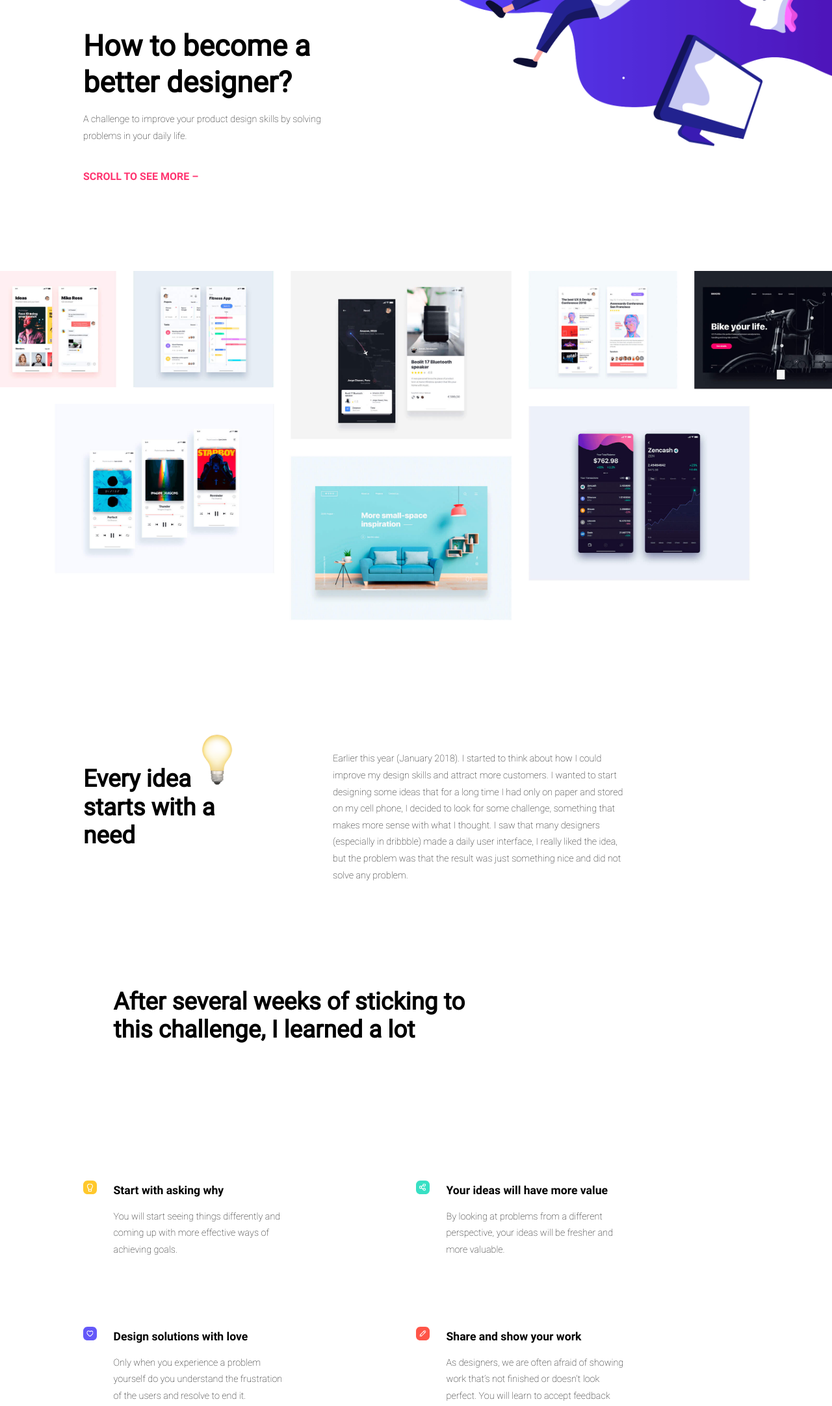
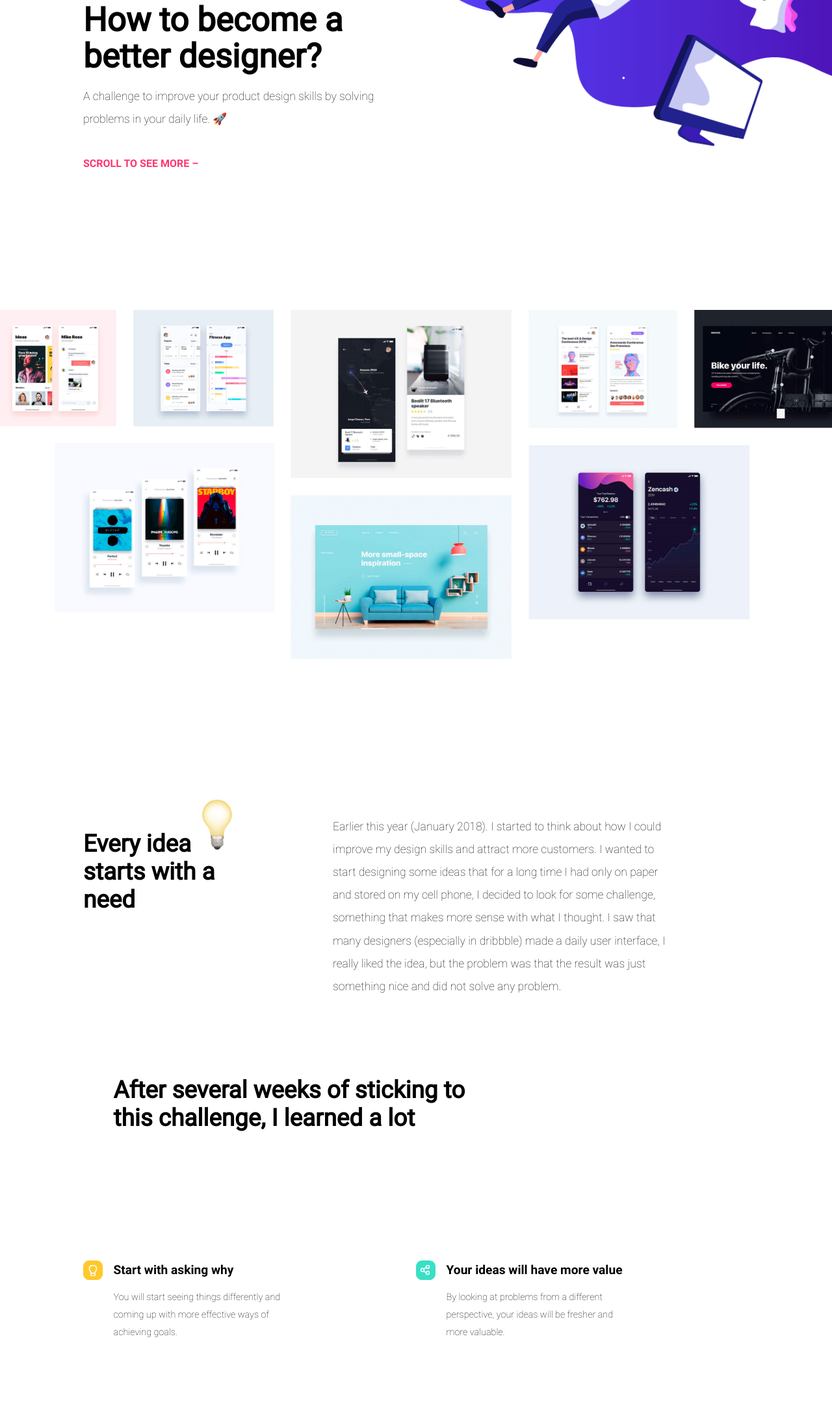
Before and after one commit to Isabellas97/project_design-challenge, a plain HTML site: page index.html in a window 1280 px wide. Shown: the part 398-2562 px from the top of the page at 65% size. Drawn offline with Linux system fonts and the light colour scheme.

Commit message:
Schriftart angepasst

```diff
--- a/assets/css/style.css
+++ b/assets/css/style.css
@@ -11,6 +11,10 @@
 @font-face {
   font-family: RoboBold;
   src: url("../font/Roboto-Bold.ttf");
+}
+@font-face {
+  font-family: RoboMedi;
+  src: url("../font/Roboto-Medium.ttf");
 }
 /* - General Style ------------------------ */
 
@@ -34,7 +38,7 @@ h4 {
 }
 
 h1 {
-  font-size: 2.8rem;
+  font-size: 3.2rem;
   font-weight: 600;
   line-height: 3.5rem;
 }
@@ -46,21 +50,21 @@ h2 {
 }
 
 h3 {
-  font-size: 1.5rem;
+  font-size: 1.8rem;
   line-height: 1.4rem;
-  font-family: RoboBold;
+  font-family: RoboMedi;
 }
 
 h4 {
-  font-size: 1.1rem;
+  font-size: 1.2rem;
   line-height: 1.4rem;
   font-weight: 500;
   font-family: RoboBold;
 }
 
 p {
-  font-size: 0.9rem;
-  line-height: 1.6rem;
+  font-size: 1.1rem;
+  line-height: 2.2rem;
   font-weight: 300;
   font-family: RoboThin;
 }
@@ -87,6 +91,7 @@ p {
 
 .gridcol1 p {
   line-height: 1.2rem;
+  font-size: 0.9rem;
 }
 
 .cta {
@@ -100,6 +105,7 @@ p {
 
 header {
   width: 100vw;
+  height: auto;
   margin-bottom: 17vh;
 }
 
@@ -121,8 +127,8 @@ header {
 
 .headerSubline {
   grid-column: 1/2;
-  width: 30vw;
-  margin: 35vh 0 0 10vw;
+  width: 35vw;
+  margin: 30vh 0 10vh 10vw;
 }
 
 header h1 {
@@ -143,7 +149,7 @@ header p {
 /* - Image Galery ------------------------*/
 .imgGalery img {
   width: 100vw;
-  margin-bottom: 20vh;
+  margin-bottom: 25vh;
 }
 
 /* - Every Idea -------------------------- */
@@ -153,7 +159,7 @@ header p {
 
 .idea {
   display: flex;
-  margin-bottom: 20vh;
+  margin-bottom: 15vh;
 }
 
 .headerGlühbirne {
@@ -169,11 +175,11 @@ header p {
 }
 
 .idea p {
-  padding: 4vh 15vw 0 0;
+  padding: 4vh 10vw 0 0;
 }
 
 .icon {
-  margin-right: 2vw;
+  margin-right: 1.3vw;
 }
 
 /* - Grid Raster icons -------------------------------- */
@@ -181,19 +187,21 @@ header p {
 .Col4Grid {
   display: grid;
   grid-template-columns: 1fr 10fr 1fr 10fr;
-  grid-template-rows: 3fr 2fr 2fr;
+  grid-template-rows: 2.7fr 2fr 2fr;
   gap: 10vh 0;
 }
 
 .Col4Grid h2 {
   grid-column: 2/5;
   grid-row: 1/2;
-  margin-bottom: 15vh;
+  margin-bottom: 0vh;
   padding-right: 30vw;
 }
 
 .Col4Grid p {
   padding: 2vh 15vw 0 0;
+  font-size: 0.9rem;
+  line-height: 1.7rem;
 }
 
 .Col4Grid h4 {
--- a/index.html
+++ b/index.html
@@ -21,7 +21,7 @@
             <p>
               A challenge to improve your product design skills by solving
               <br />
-              problems in your daily life.
+              problems in your daily life. 🚀
             </p>
             <a href="#Galery" class="cta">SCROLL TO SEE MORE –</a href="#Galery">
 
```
